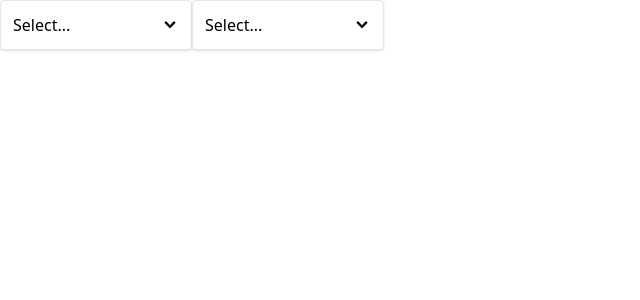
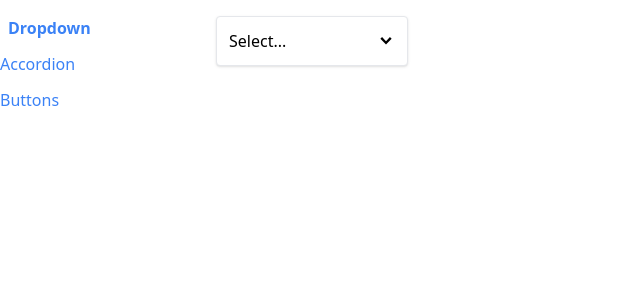
Before and after one commit to JanaMalecka/comps, a React (Create React App) app: page / in a window 1280 px wide. Shown: the top 300 px of the page, without its empty margins (0-640 px from the left). Built offline with nearby package versions, Linux system fonts and the light colour scheme.

Commit message:
Sidebar, Link and Route

```diff
--- a/src/App.js
+++ b/src/App.js
@@ -1,22 +1,24 @@
-import { useState } from 'react';
-import Dropdown from './components/Dropdown';
+import Route from './components/Route';
+import AccordionPage from './pages/AccordionPage';
+import ButtonPage from './pages/ButtonPage';
+import DropdownPage from './pages/DropdownPage';
+import Sidebar from './components/Sidebar';
 
 function App() {
-  const [selection, setSelection] = useState(null);
-
-  const handleSelect = (option) => {
-    setSelection(option);
-  };
-
-  const options = [
-    { label: 'Red', value: 'red' },
-    { label: 'Green', value: 'green' },
-    { label: 'Blue', value: 'blue' },
-  ];
   return (
-    <div className="flex ">
-      <Dropdown options={options} value={selection} onChange={handleSelect} />
-      <Dropdown options={options} value={selection} onChange={handleSelect} />
+    <div className="container mx-auto grid grid-cols-6 gap-4 mt-4">
+      <Sidebar />
+      <div className="col-span-5">
+        <Route path="/accordion">
+          <AccordionPage />
+        </Route>
+        <Route path="/">
+          <DropdownPage />
+        </Route>
+        <Route path="/buttons">
+          <ButtonPage />
+        </Route>
+      </div>
     </div>
   );
 }
--- /dev/null
+++ b/src/components/Link.js
@@ -0,0 +1,32 @@
+import classNames from 'classnames';
+import useNavigation from '../hooks/use-navigation';
+
+function Link({ to, children, className, activeClassName }) {
+  const { navigate, currentPath } = useNavigation();
+
+  const classes = classNames(
+    'text-blue-500',
+    className,
+    currentPath === to && activeClassName,
+  );
+
+  const handleClick = (event) => {
+    // console.log(event);
+
+    if (event.metaKey || event.ctrlKey) {
+      return;
+    }
+
+    event.preventDefault();
+
+    navigate(to);
+  };
+
+  return (
+    <a className={classes} href={to} onClick={handleClick}>
+      {children}
+    </a>
+  );
+}
+
+export default Link;
--- /dev/null
+++ b/src/components/Route.js
@@ -0,0 +1,13 @@
+import useNavigation from '../hooks/use-navigation';
+
+function Route({ path, children }) {
+  const { currentPath } = useNavigation();
+
+  if (path === currentPath) {
+    return children;
+  }
+
+  return null;
+}
+
+export default Route;
--- /dev/null
+++ b/src/components/Sidebar.js
@@ -0,0 +1,29 @@
+import Link from './Link';
+
+function Sidebar() {
+  const links = [
+    { label: 'Dropdown', path: '/' },
+    { label: 'Accordion', path: '/accordion' },
+    { label: 'Buttons', path: '/buttons' },
+  ];
+
+  const renderedLinks = links.map((link) => {
+    return (
+      <Link
+        key={link.label}
+        to={link.path}
+        className="mb-3"
+        activeClassName="font-bold border-blue-500 pl-2"
+      >
+        {link.label}
+      </Link>
+    );
+  });
+  return (
+    <div className="sticky top-0 overflow-y-scroll flex flex-col items-start">
+      {renderedLinks}
+    </div>
+  );
+}
+
+export default Sidebar;
--- /dev/null
+++ b/src/context/navigation.js
@@ -0,0 +1,33 @@
+import { createContext, useState, useEffect } from 'react';
+
+const NavigationContext = createContext();
+
+function NavigationProvider({ children }) {
+  const [currentPath, setCurrentPath] = useState(window.location.pathname);
+
+  useEffect(() => {
+    //user clicking back and forward buttons between addresses
+    const handler = () => {
+      setCurrentPath(window.location.pathname);
+    };
+    window.addEventListener('popstate', handler);
+
+    return () => {
+      window.removeEventListener('popstate', handler);
+    };
+  }, []);
+
+  const navigate = (to) => {
+    window.history.pushState({}, '', to);
+    setCurrentPath(to);
+  };
+
+  return (
+    <NavigationContext.Provider value={{ currentPath, navigate }}>
+      {children}
+    </NavigationContext.Provider>
+  );
+}
+
+export { NavigationProvider };
+export default NavigationContext;
--- /dev/null
+++ b/src/hooks/use-navigation.js
@@ -0,0 +1,8 @@
+import { useContext } from 'react';
+import NavigationContext from '../context/navigation';
+
+function useNavigation() {
+  return useContext(NavigationContext);
+}
+
+export default useNavigation;
--- a/src/index.js
+++ b/src/index.js
@@ -2,10 +2,13 @@
 import React from 'react';
 import ReactDOM from 'react-dom/client';
 import App from './App';
+import { NavigationProvider } from './context/navigation';
 
 const root = ReactDOM.createRoot(document.getElementById('root'));
 root.render(
   <React.StrictMode>
-    <App />
+    <NavigationProvider>
+      <App />
+    </NavigationProvider>
   </React.StrictMode>,
 );
--- a/src/pages/ButtonPage.js
+++ b/src/pages/ButtonPage.js
@@ -3,7 +3,7 @@
 
 function ButtonPage() {
   const handleClick = () => {
-    console.log('click');
+    //console.log('click');
   };
   return (
     <div>
--- /dev/null
+++ b/src/pages/DropdownPage.js
@@ -0,0 +1,23 @@
+import { useState } from 'react';
+import Dropdown from '../components/Dropdown';
+
+function DropdownPage() {
+  const [selection, setSelection] = useState(null);
+
+  const handleSelect = (option) => {
+    setSelection(option);
+  };
+
+  const options = [
+    { label: 'Red', value: 'red' },
+    { label: 'Green', value: 'green' },
+    { label: 'Blue', value: 'blue' },
+  ];
+  return (
+    <div className="flex ">
+      <Dropdown options={options} value={selection} onChange={handleSelect} />
+    </div>
+  );
+}
+
+export default DropdownPage;
```
